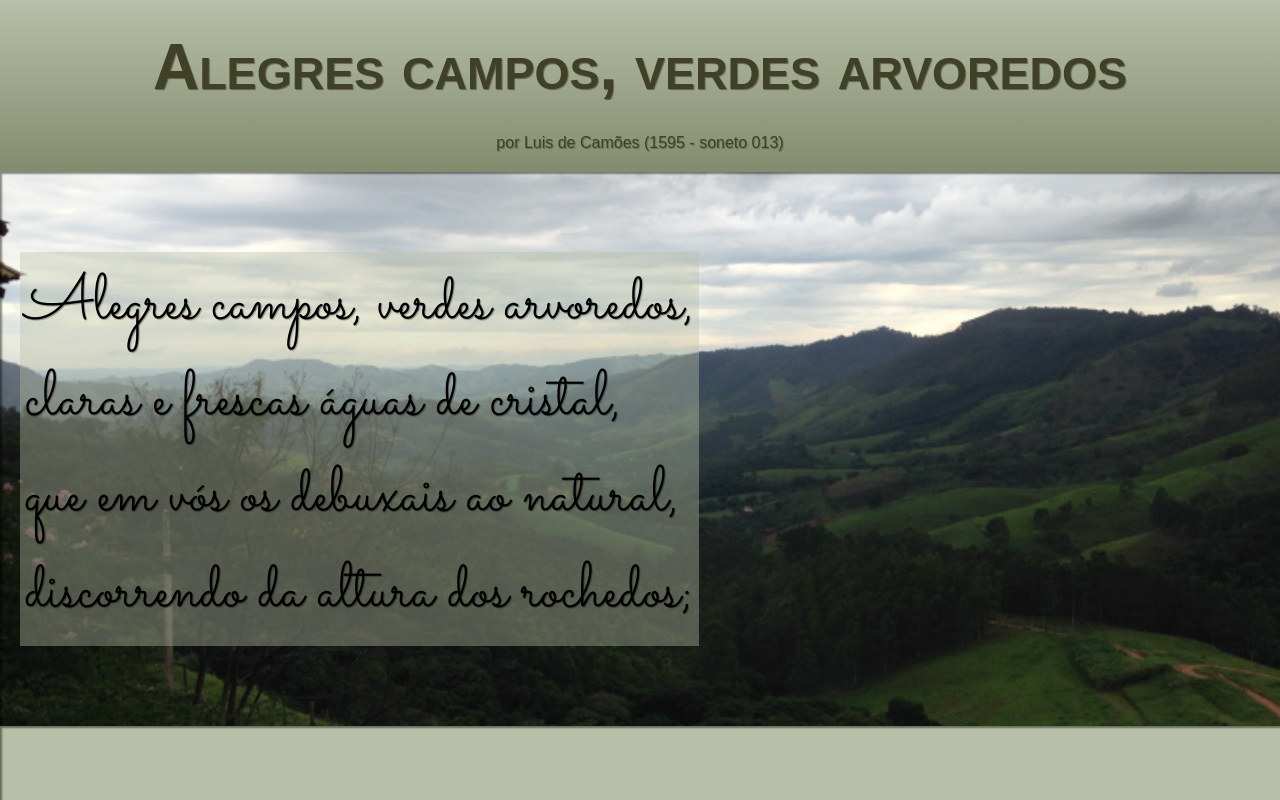
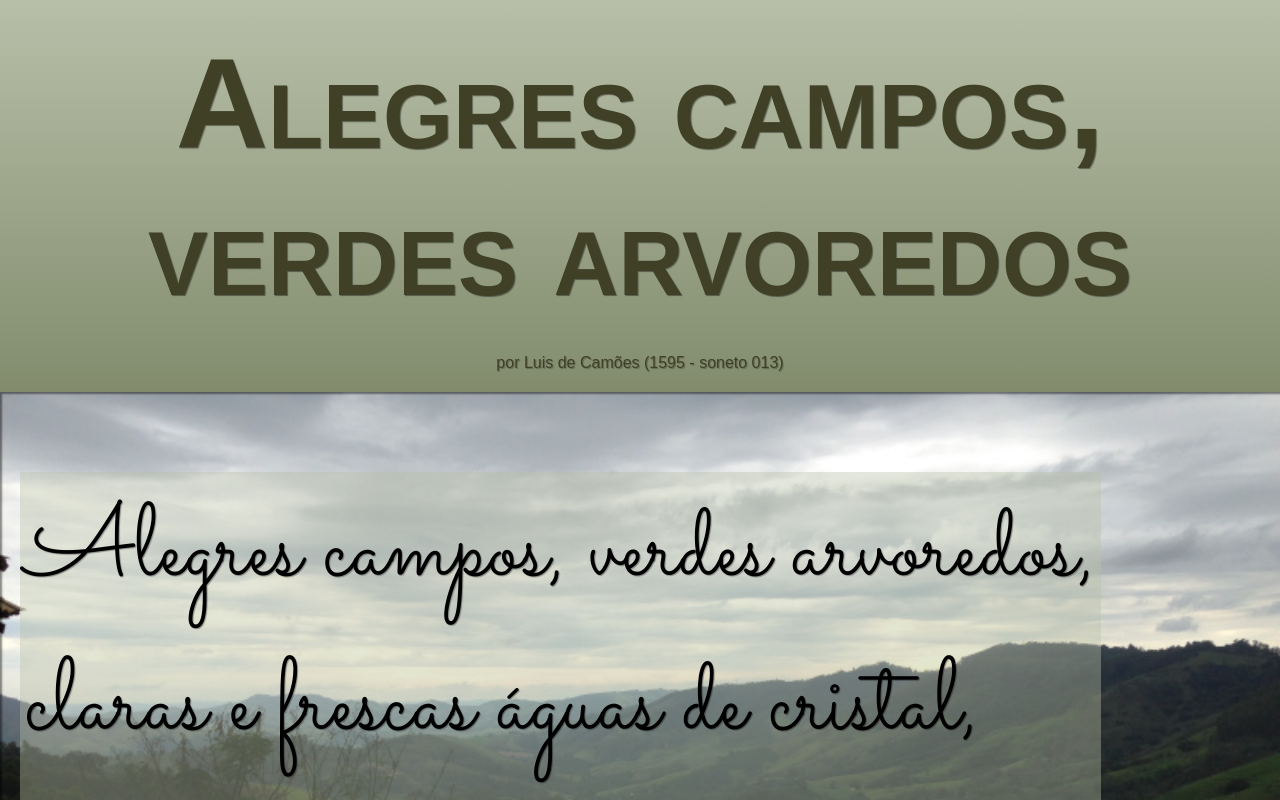
Before and after one commit to valeriabeltrame/site-exercicio, a plain HTML site: page index.html in a window 1280 px wide. Shown: the top 800 px of the page. Drawn offline with Linux system fonts and the light colour scheme; a web font is replaced by a local one.

Commit message:
atualização

```diff
--- a/style.css
+++ b/style.css
@@ -42,12 +42,13 @@ header h1 {
     text-shadow: 1px 1px 1px rgba(0, 0, 0, 0.411);
     padding: 30px;
     font-variant: small-caps;
-    font-size: 5vw;
+    font-size: 10vw;
 }
 
 header > p {
     text-shadow: 1px 1px 1px rgba(0, 0, 0, 0.267);
     padding-bottom: 20px;
+
 }
 
 a {
@@ -62,7 +63,7 @@ a:hover {
 
 section {
     font-family: var(--font02);
-    font-size: 5vw;
+    font-size: 8vw;
     text-shadow: 1px 1px 1px rgba(0, 0, 0, 0.356);
     line-height: 1.5em;
     padding-top: 10vh;
```
